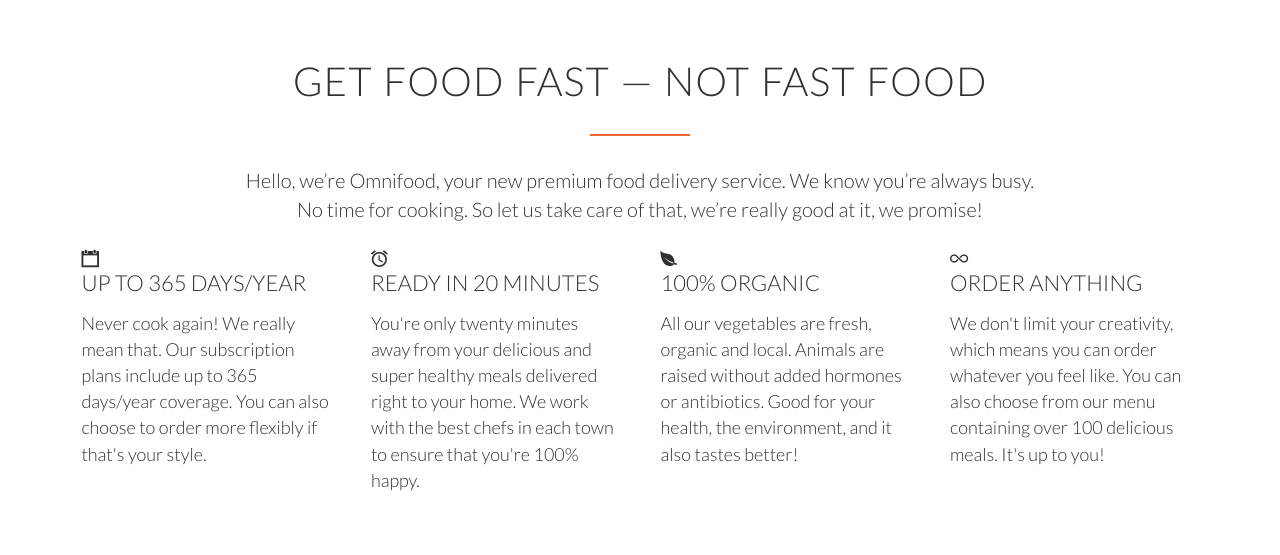
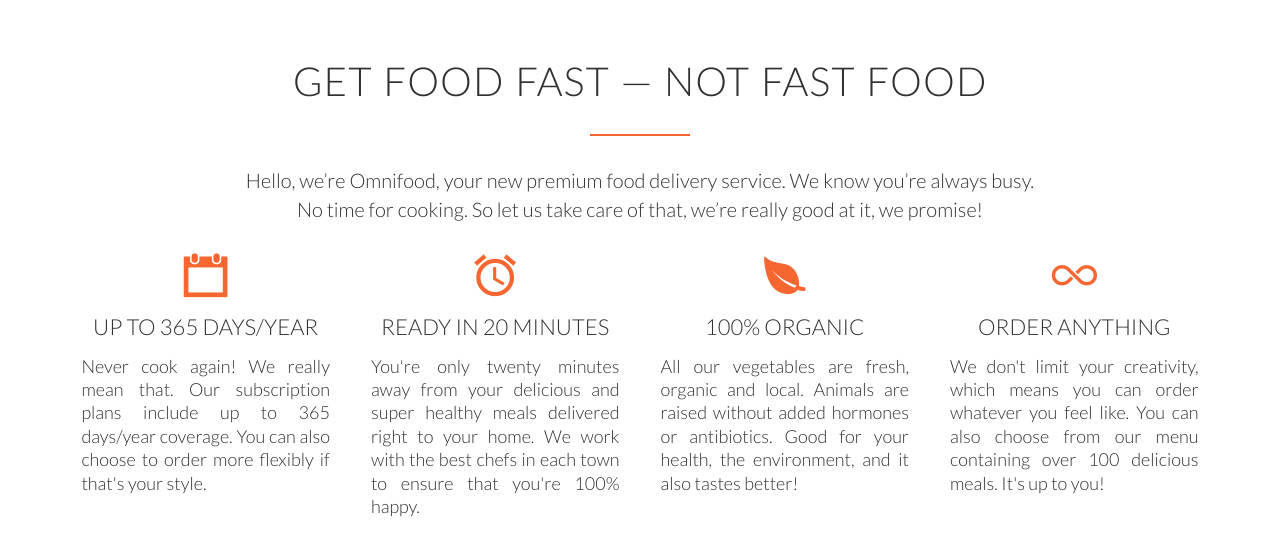
Before and after one commit to ALiu-Pomme/omnifood, a plain HTML site: page index.html in a window 1280 px wide. Shown: the part 822-1377 px from the top of the page. Drawn offline with Linux system fonts and the light colour scheme; files whose address does not match are found by name.

Commit message:
changed icon colours, alignment and other aesthetic parts of the features section

```diff
--- a/index.html
+++ b/index.html
@@ -38,25 +38,25 @@
 			</div>
 			<div class="row">
 				<div class="col span-1-of-4 box">
-					<i class="ion-calendar"></i>
+					<i class="ion-calendar icon-big"></i>
 					<h3>Up to 365 days/year</h3>
 					<p>Never cook again! We really mean that. Our subscription plans include up to 365 days/year coverage. You can also choose to order more flexibly if that's your style.
 					</p>
 				</div>
 				<div class="col span-1-of-4 box">
-					<i class="ion-android-alarm-clock"></i>
+					<i class="ion-android-alarm-clock icon-big"></i>
 					<h3>Ready in 20 minutes</h3>
 					<p>You're only twenty minutes away from your delicious and super healthy meals delivered right to your home. We work with the best chefs in each town to ensure that you're 100% happy.
 					</p>
 				</div>
 				<div class="col span-1-of-4 box">
-					<i class="ion-leaf"></i>
+					<i class="ion-leaf icon-big"></i>
 					<h3>100% organic</h3>
 					<p>All our vegetables are fresh, organic and local. Animals are raised without added hormones or antibiotics. Good for your health, the environment, and it also tastes better!
 					</p>
 				</div>
 				<div class="col span-1-of-4 box">
-					<i class="ion-ios-infinite"></i>
+					<i class="ion-ios-infinite icon-big"></i>
 					<h3>Order anything</h3>
 					<p>We don't limit your creativity, which means you can order whatever you feel like. You can also choose from our menu containing over 100 delicious meals. It's up to you!
 					</p>
--- a/resources/css/style.css
+++ b/resources/css/style.css
@@ -73,6 +73,16 @@
 	margin-top: 30px;
 }
 
+/* ICONS --------------------------------*/
+
+.icon-big {
+	font-size: 250%;
+	display: block;
+	color: #F56631;
+	margin-bottom: 10px;
+	text-align: center;
+}
+
 /* PARAGRAPHS ---------------------------*/
 
 .long-copy {
@@ -83,8 +93,13 @@
 }
 
 .box p {
+	text-align: justify;
 	font-size: 90%;
-	line-height: 145%
+	line-height: 130%
+}
+
+.box h3 {
+	text-align: center;
 }
 
 /* BUTTONS ------------------------------*/
```
